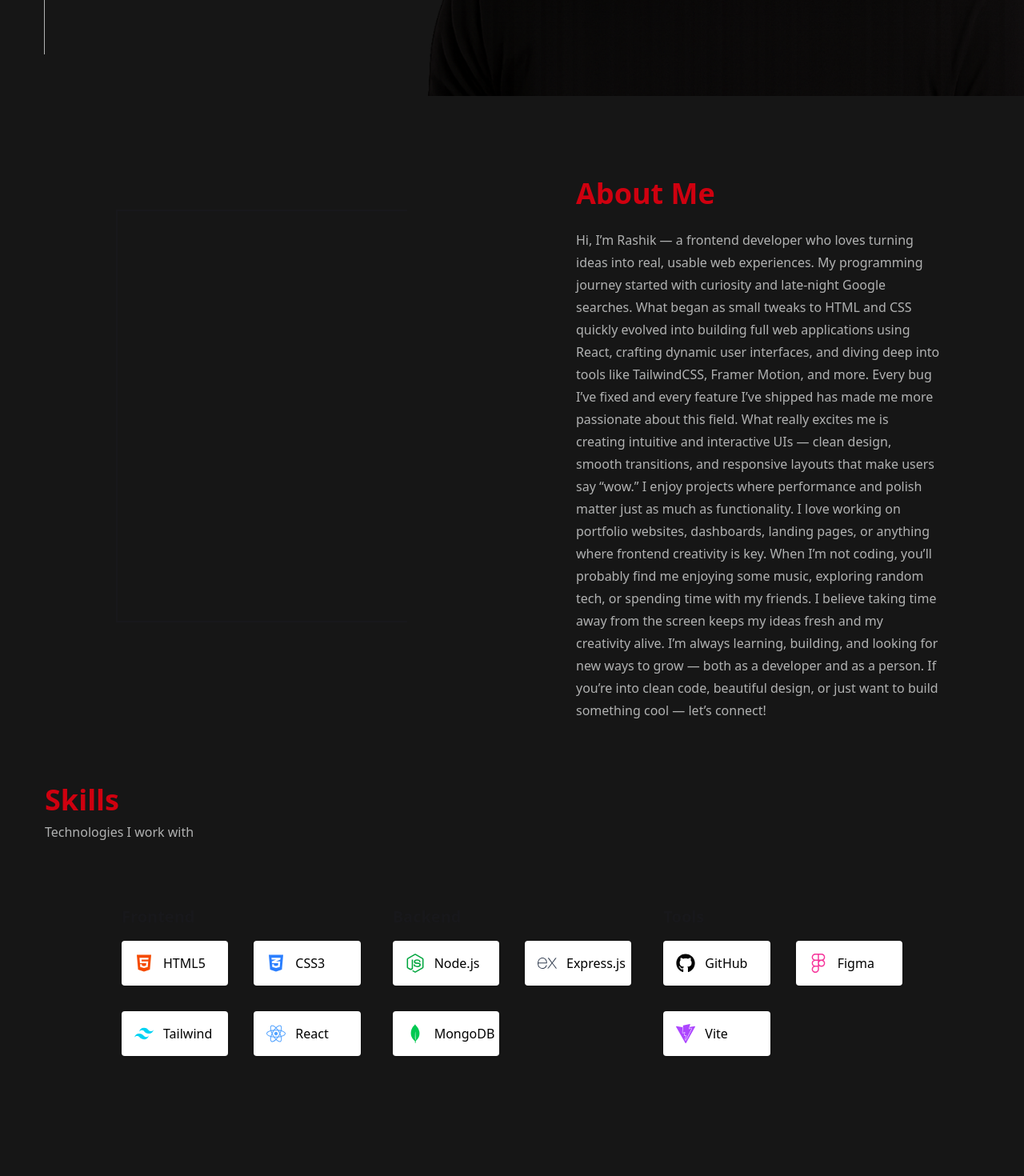
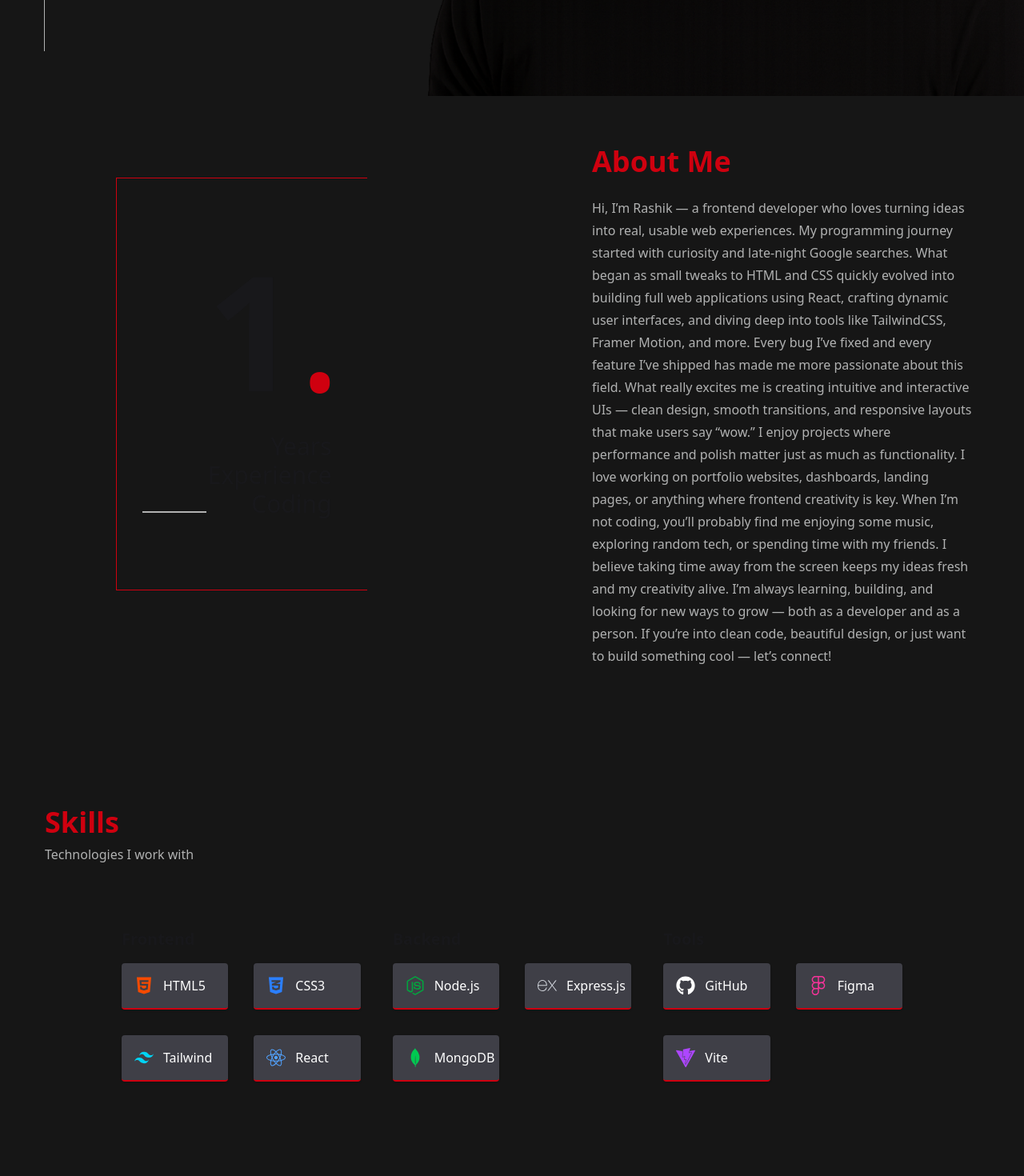
Before and after one commit to rashikdev/Portfolio, a React (Vite) app: page / in a window 1280 px wide. Shown: the part 680-2150 px from the top of the page at 80% size. Built offline with nearby package versions, Linux system fonts and the light colour scheme.

Commit message:
add some animation

```diff
--- a/index.html
+++ b/index.html
@@ -2,9 +2,9 @@
 <html lang="en">
   <head>
     <meta charset="UTF-8" />
-    <link rel="icon" type="image/svg+xml" href="/vite.svg" />
+    <link rel="icon" type="image/svg+xml" href="./src/assets/fav.png" />
     <meta name="viewport" content="width=device-width, initial-scale=1.0" />
-    <title>Portfolio</title>
+    <title>Rashik</title>
   </head>
   <body>
     <div id="root"></div>
--- a/package.json
+++ b/package.json
@@ -17,6 +17,7 @@
     "react-dom": "^19.1.0",
     "react-hot-toast": "^2.5.2",
     "react-icons": "^5.5.0",
+    "react-parallax-tilt": "^1.7.299",
     "swiper": "^11.2.9",
     "tailwindcss": "^4.1.11"
   },
--- a/src/components/Navbar.jsx
+++ b/src/components/Navbar.jsx
@@ -130,6 +130,12 @@ const Navbar = () => {
             <li className="hover:text-primary" data-target="contact">
               CONTACT
             </li>
+            <motion.button
+              whileTap={{ scale: 0.9 }}
+              className="w-22 py-[4px] text-lg bg-primary hover:bg-black border-1 border-primary cursor-pointer"
+            >
+              Resume
+            </motion.button>
           </ul>
         </motion.div>
       )}
--- a/src/sections/About.jsx
+++ b/src/sections/About.jsx
@@ -2,19 +2,37 @@ import React from "react";
 import { motion } from "motion/react";
 const About = () => {
   return (
-    <div className="lg:w-11/12 p-3 mx-auto h-fit  md:h-[700px] flex md:mt-20">
-      <div className="flex-1 p-20 hidden lg:block">
-        <div className="w-[80%] h-full border-t-2 border-l-2 border-b-2">
-          <img src={null} alt="" />
+    <div className="lg:w-11/12 p-3 mx-auto h-fit md:h-[700px] flex md:flex-col-reverse md:justify-center lg:flex-row md:mt-20 -mb-30 md:mb-0 -mt-10 lg:mt-0">
+      <div className="flex-1 p-20 md: hidden md:block">
+        <div className="w-[66%] h-full border-t-1 border-l-1 border-b-1 flex items-center border-primary justify-center">
+          <motion.div
+            initial={{ opacity: 0, scale: 0.5 }}
+            whileInView={{ opacity: 1, scale: 1 }}
+            transition={{ duration: 1, delay: 0.8 }}
+            className="flex flex-col items-end gap-7 md:py-8"
+          >
+            <h2 className="leading-none">
+              <span className="text-[200px] font-bold">1</span>
+              <span className="text-[200px] text-primary">.</span>
+            </h2>
+            <div className="text-end text-3xl mr-3">
+              <p>Years</p>
+              <p>Experience</p>
+              <div>
+                <span className="h-[2px] w-20 inline-block bg-secondary mr-14"></span>
+                Coding
+              </div>
+            </div>
+          </motion.div>
         </div>
       </div>
-      <div className="flex-1 md:p-10 text-center md:text-left">
+      <div className="flex-1 md:pt-10 md:pl-10  text-center md:text-left">
         <h2 className="text-4xl font-bold text-primary">About Me</h2>
         <motion.p
           initial={{ opacity: 0, x: -800 }}
           whileInView={{ opacity: 1, x: 0 }}
           transition={{ delay: 0.3, duration: 1 }}
-          className="mt-6 hidden text-secondary md:block leading-8 lg:leading-7"
+          className="mt-6 hidden text-secondary lg:block leading-8 lg:leading-7"
         >
           Hi, I’m Rashik — a frontend developer who loves turning ideas into
           real, usable web experiences. My programming journey started with
@@ -36,7 +54,11 @@ const About = () => {
           you’re into clean code, beautiful design, or just want to build
           something cool — let’s connect!
         </motion.p>
-        <p className="mt-6 md:hidden text-secondary">
+        <motion.p
+        initial={{ opacity: 0, y: 80 }}
+        whileInView={{ opacity: 1, y: 0 }}
+        transition={{ delay: 0.3, duration: 1 }}
+        className="mt-6 lg:hidden text-secondary">
           Hi, I’m Rashik — a frontend developer who loves building clean,
           responsive, and interactive web interfaces. My journey started with
           curiosity and grew into a passion for crafting smooth user experiences
@@ -45,7 +67,7 @@ const About = () => {
           landing pages. Outside of coding, I’m into football, music, and
           sometimes sketching. I believe creativity off-screen fuels better
           ideas on-screen. Always learning, always building — that’s me.
-        </p>
+        </motion.p>
       </div>
     </div>
   );
--- a/src/sections/Contact.jsx
+++ b/src/sections/Contact.jsx
@@ -2,6 +2,9 @@ import { useState } from "react";
 import emailjs from "@emailjs/browser";
 import toast from "react-hot-toast";
 import { motion } from "motion/react";
+import { FaSquareWhatsapp } from "react-icons/fa6";
+import { FaWhatsapp } from "react-icons/fa";
+import { MdAlternateEmail, MdOutlineLocationOn } from "react-icons/md";
 const Contact = () => {
   const sendEmail = (e) => {
     e.preventDefault();
@@ -15,7 +18,7 @@ const Contact = () => {
         import.meta.env.VITE_EMAILJS_PUBLIC_KEY
       )
       .then(() => {
-        toast.success("Email sent successfully!");
+        toast.success("Email has been sent!");
         e.target.reset();
       })
       .catch((error) => {
@@ -24,37 +27,76 @@ const Contact = () => {
       });
   };
 
+  const containerVariants = {
+    hidden: {},
+    show: {
+      transition: {
+        staggerChildren: 0.15,
+        delayChildren: 0.3,
+      },
+    },
+  };
+
+  const itemVariants = {
+    hidden: { x: 100 },
+    show: { x: 0, transition: { duration: 1 } },
+  };
+
   return (
-    <div className="min-h-screen flex items-center justify-center bg-cover bg-center text-white">
+    <div className="lg:min-h-screen md:h-[60vh] flex items-center justify-center text-white md:mb-70 mb-10 lg:mb-0">
       <div className="w-11/12 max-w-6xl grid md:grid-cols-2 gap-20 py-20 px-4 md:px-0">
         {/* Left Side - Info */}
-        <div>
+        <motion.div
+          initial={{ opacity: 0, x: -200 }}
+          whileInView={{ opacity: 1, x: 0 }}
+          transition={{ duration: 1.5 }}
+        >
           <h2 className="text-4xl font-bold mb-4 text-primary">Contact</h2>
           <p className="text-gray-300 mb-8">
             Got a question or an idea? Let’s connect and make it happen.
           </p>
           <div className="space-y-4">
-            <p className="text-xl font-semibold">
+            <p className="text-xl font-semibold flex gap-2">
+              <span className="pt-1 -ml-1">
+                <MdOutlineLocationOn size={28} color="gray" />
+              </span>
               Rangpur, Dhaka
               <br />
               Bangladesh
             </p>
-            <p className="text-xl font-semibold">
+            <p className="text-xl font-semibold flex items-center gap-2">
+              <span>
+                <FaWhatsapp color="gray" />
+              </span>
               +880 1318-142118{" "}
-              <span className="text-[10px]">( phone/whatsapp )</span>
             </p>
-            <p className="text-gray-400">rashik.webdev@gmail.com</p>
+            <p className="text-gray-500 flex items-center gap-2">
+              <span>
+                <MdAlternateEmail size={20} color="gray" />
+              </span>{" "}
+              rashik.webdev@gmail.com{" "}
+            </p>
           </div>
-        </div>
+        </motion.div>
 
         {/* Right Side - Form */}
-        <div>
+        <motion.div
+          initial={{ opacity: 0, y: 200 }}
+          whileInView={{ opacity: 1, y: 0 }}
+          transition={{ duration: 1, delay: 0.5 }}
+        >
           <h3 className="text-xl font-semibold mb-6">
             Let’s connect and start a meaningful <br /> conversation{" "}
             <span className="text-red-600">chat with me.</span>
           </h3>
-          <form className="space-y-6" onSubmit={sendEmail}>
-            <div>
+          <motion.form
+            variants={containerVariants}
+            initial="hidden"
+            whileInView="show"
+            className="space-y-6"
+            onSubmit={sendEmail}
+          >
+            <motion.div variants={itemVariants}>
               <input
                 type="text"
                 name="name"
@@ -62,8 +104,8 @@ const Contact = () => {
                 placeholder="Your Name"
                 className="w-full bg-transparent border-b border-gray-400 py-2 px-1 focus:outline-none text-white placeholder-gray-400"
               />
-            </div>
-            <div>
+            </motion.div>
+            <motion.div variants={itemVariants}>
               <input
                 type="email"
                 name="email"
@@ -71,8 +113,8 @@ const Contact = () => {
                 placeholder="Your Email"
                 className="w-full bg-transparent border-b border-gray-400 py-2 px-1 focus:outline-none text-white placeholder-gray-400"
               />
-            </div>
-            <div>
+            </motion.div>
+            <motion.div variants={itemVariants}>
               <textarea
                 name="message"
                 placeholder="Message"
@@ -80,16 +122,17 @@ const Contact = () => {
                 required
                 className="w-full bg-transparent border-b border-gray-400 py-2 px-1 focus:outline-none text-white placeholder-gray-400"
               ></textarea>
-            </div>
+            </motion.div>
             <motion.button
+              variants={itemVariants}
               whileTap={{ scale: 0.9 }}
               type="submit"
               className="bg-red-600 px-6 py-2 text-white font-semibold  hover:bg-transparent border border-red-600 cursor-pointer"
             >
               Send Email
             </motion.button>
-          </form>
-        </div>
+          </motion.form>
+        </motion.div>
       </div>
     </div>
   );
--- a/src/sections/Projects.jsx
+++ b/src/sections/Projects.jsx
@@ -104,7 +104,7 @@ const Projects = () => {
   ];
 
   return (
-    <div className="md:mt-30 mt-20 lg:-mt-4">
+    <div className="md:pt-30 mt-20 lg:-mt-4">
       <div className="md:text-left text-center md:ml-14 mb-20 lg:-ml-0">
         <h2 className="text-4xl font-bold text-primary">Projects</h2>
         <p className="text-secondary mt-2 px-8 md:px-0">
--- a/src/sections/Skills.jsx
+++ b/src/sections/Skills.jsx
@@ -1,3 +1,4 @@
+import { motion } from "motion/react";
 import {
   FaHtml5,
   FaCss3Alt,
@@ -22,43 +23,63 @@ const skills = {
   ],
   Backend: [
     { name: "Node.js", icon: <FaNodeJs className="text-green-600" /> },
-    { name: "Express.js", icon: <SiExpress className="text-gray-700" /> },
+    { name: "Express.js", icon: <SiExpress className="text-gray-300" /> },
     { name: "MongoDB", icon: <SiMongodb className="text-green-500" /> },
   ],
   Tools: [
-    { name: "GitHub", icon: <FaGithub className="text-black" /> },
+    { name: "GitHub", icon: <FaGithub className="text-white" /> },
     { name: "Figma", icon: <SiFigma className="text-pink-500" /> },
     { name: "Vite", icon: <SiVite className="text-purple-500" /> },
   ],
 };
 
+// Animation Variants
+const containerVariants = {
+  hidden: {},
+  show: {
+    transition: {
+      staggerChildren: 0.15,
+      delayChildren: 0.2,
+    },
+  },
+};
+
+const itemVariants = {
+  hidden: { opacity: 0, y: 60 },
+  show: { opacity: 1, y: 0, transition: { duration: 1 } },
+};
+
 const Skills = () => {
   return (
-    <div className="md:h-[50vh]">
+    <div className=" md:py-60">
       <div className="md:text-left text-center mb-20 lg:-ml-18">
         <h2 className="text-4xl font-bold text-primary">Skills</h2>
         <p className="text-secondary mt-2">Technologies I work with</p>
       </div>
-      <div className="max-w-5xl mx-auto grid md:grid-cols-2 lg:grid-cols-3 gap-10 px-6">
+      <motion.div
+        variants={containerVariants}
+        initial="hidden"
+        whileInView="show"
+        className="max-w-5xl mx-auto grid md:grid-cols-2 lg:grid-cols-3 gap-10 px-6"
+      >
         {Object.entries(skills).map(([category, items]) => (
-          <div key={category}>
+          <motion.div key={category} variants={itemVariants}>
             <h3 className="text-xl font-semibold mb-4">{category}</h3>
-            <div className="grid grid-cols-2 gap-8">
+            <motion.div className="grid grid-cols-2 gap-8">
               {items.map((skill, idx) => (
-                <div
+                <motion.div
                   key={idx}
-                  className="flex items-center gap-3 bg-white p-4 rounded shadow hover:shadow-md transition"
+                  variants={itemVariants}
+                  className="flex items-center gap-3 p-4 rounded bg-zinc-700 shadow hover:shadow-md border-b-2 border-primary"
                 >
                   <span className="text-2xl">{skill.icon}</span>
-                  <span className="text-black font-medium">
-                    {skill.name}
-                  </span>
-                </div>
+                  <span className="text-white font-medium">{skill.name}</span>
+                </motion.div>
               ))}
-            </div>
-          </div>
+            </motion.div>
+          </motion.div>
         ))}
-      </div>
+      </motion.div>
     </div>
   );
 };
```
Also changed, not shown: src/MainLayout/MainLayout.jsx (+10 -5 lines), src/sections/Banner.jsx (+12 -3 lines), src/sections/Footer.jsx (added, +32 -0 lines), src/sections/ProjectCard.jsx (+39 -24 lines), src/assets/fav.png (added), 1 other file (tests, documents, lock files or other folders).
